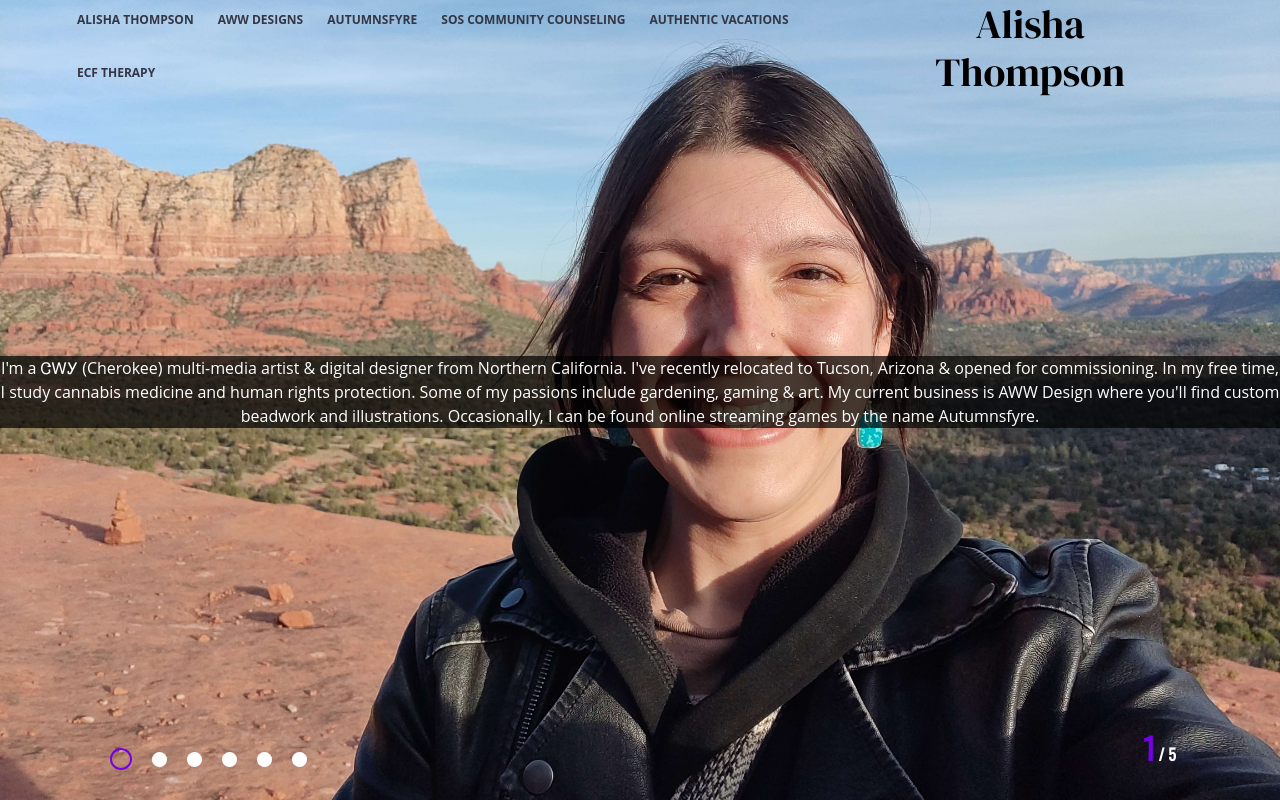
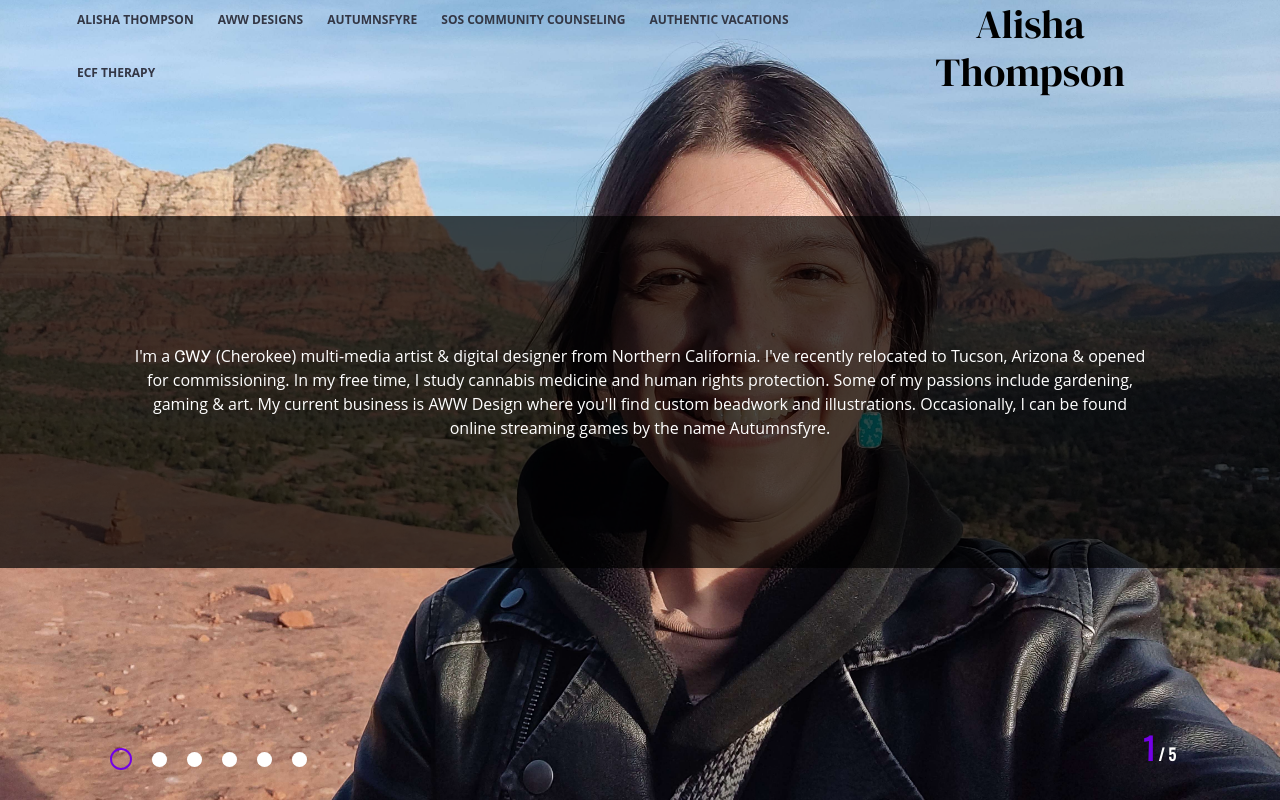
Before and after one commit to autumnsfyre/alishaportfolio, a PHP site: page / in a window 1280 px wide. Run offline with PHP 8.4, Linux system fonts and the light colour scheme; some libraries are stand-ins or nearby versions; some web fonts are replaced; grey boxes are pictures that could not be loaded.

Commit message:
Update style.css

```diff
--- a/css/style.css
+++ b/css/style.css
@@ -5,9 +5,9 @@
 .main-text {
 	color:#ffffff;
 	text-align: center;
-	padding: 20%, 10%, 10%, 10%;
+	padding: 10%;
 	background-color: rgb(0, 0, 0, 0.7);
-	margins: 80%,30%,30%,30%;
+	top-margin: 80%;
 }
 
 .av-website {
```
